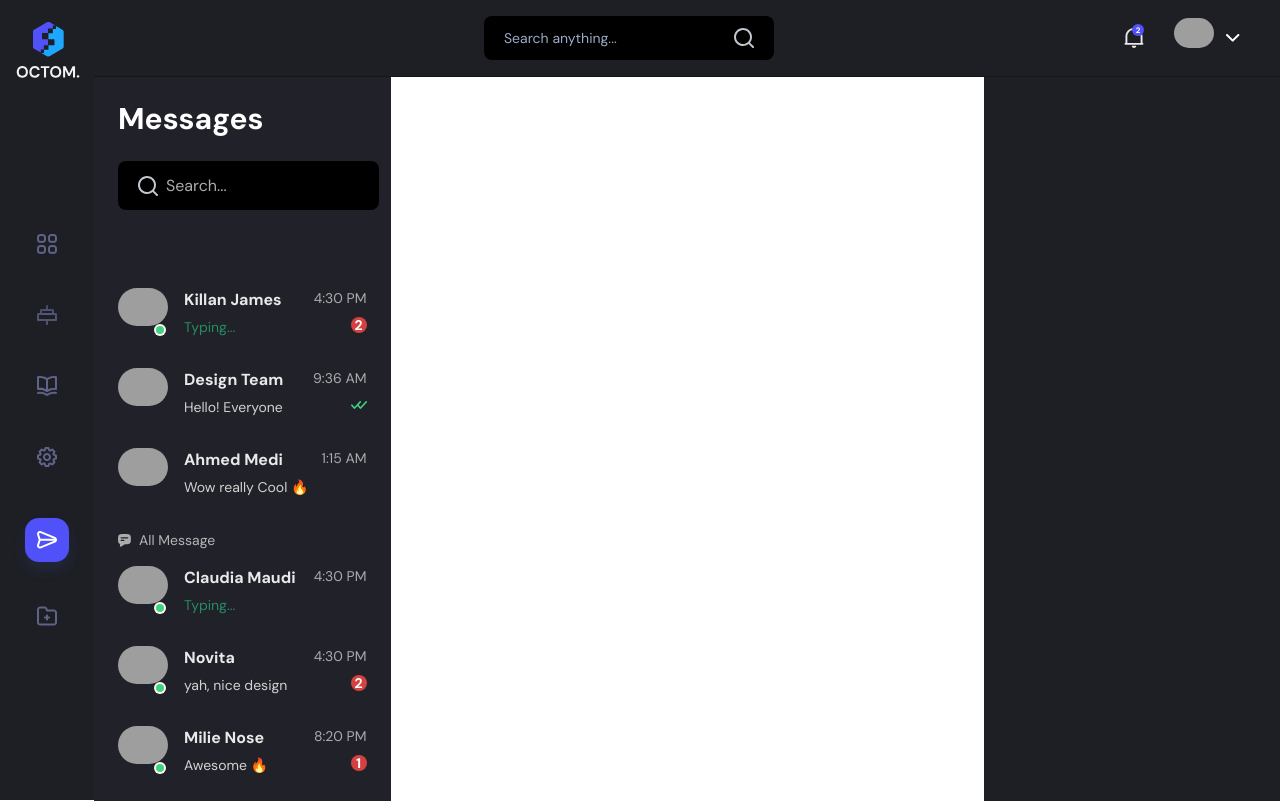
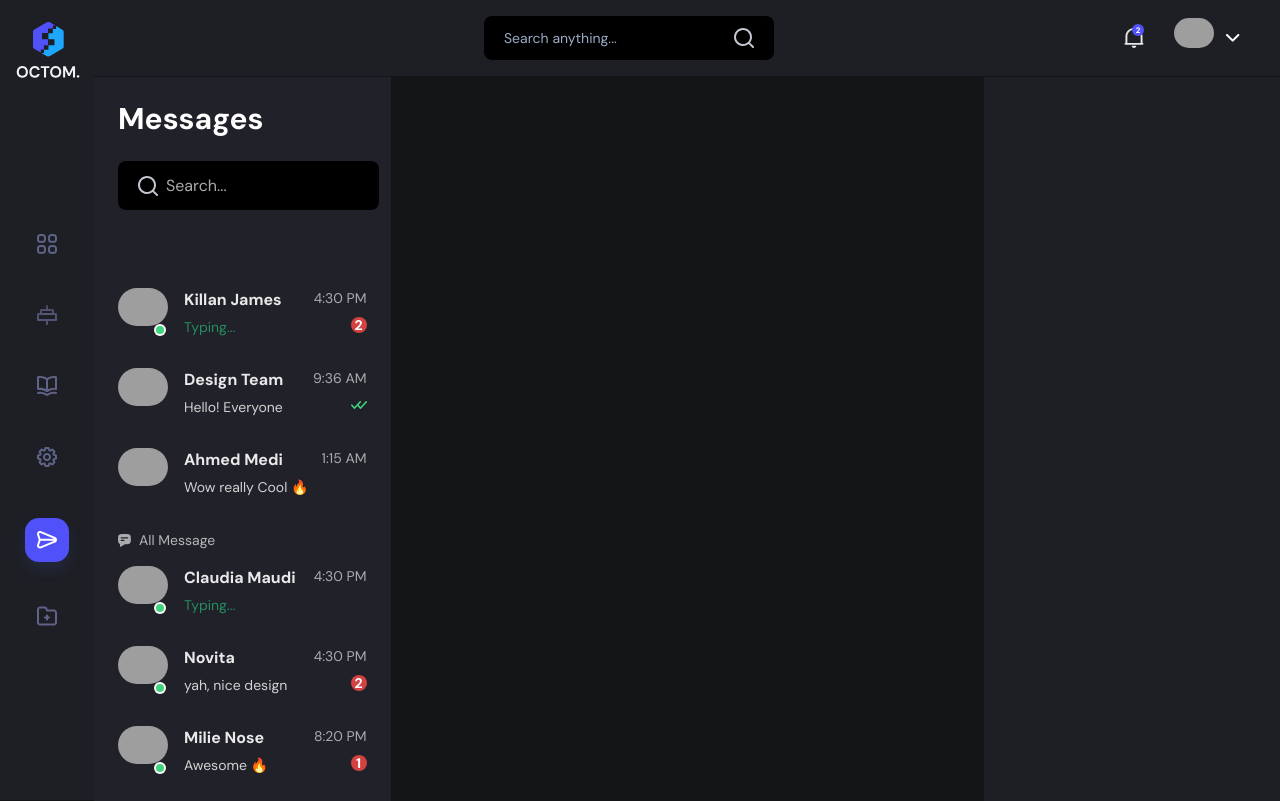
Before and after one commit to danielpaz98/messaging-app, a React (Vite) app: page / in a window 1280 px wide. Built offline with nearby package versions, Linux system fonts and the light colour scheme; grey boxes are pictures that could not be loaded.

Commit message:
fix: add background color

```diff
--- a/src/index.css
+++ b/src/index.css
@@ -9,6 +9,7 @@
 	}
 
 	body {
+		background-color: theme("colors.black-pearl");
 		font-family: "DM Sans", sans-serif;
 		font-weight: 400;
 		font-size: theme("fontSize.base");
```
